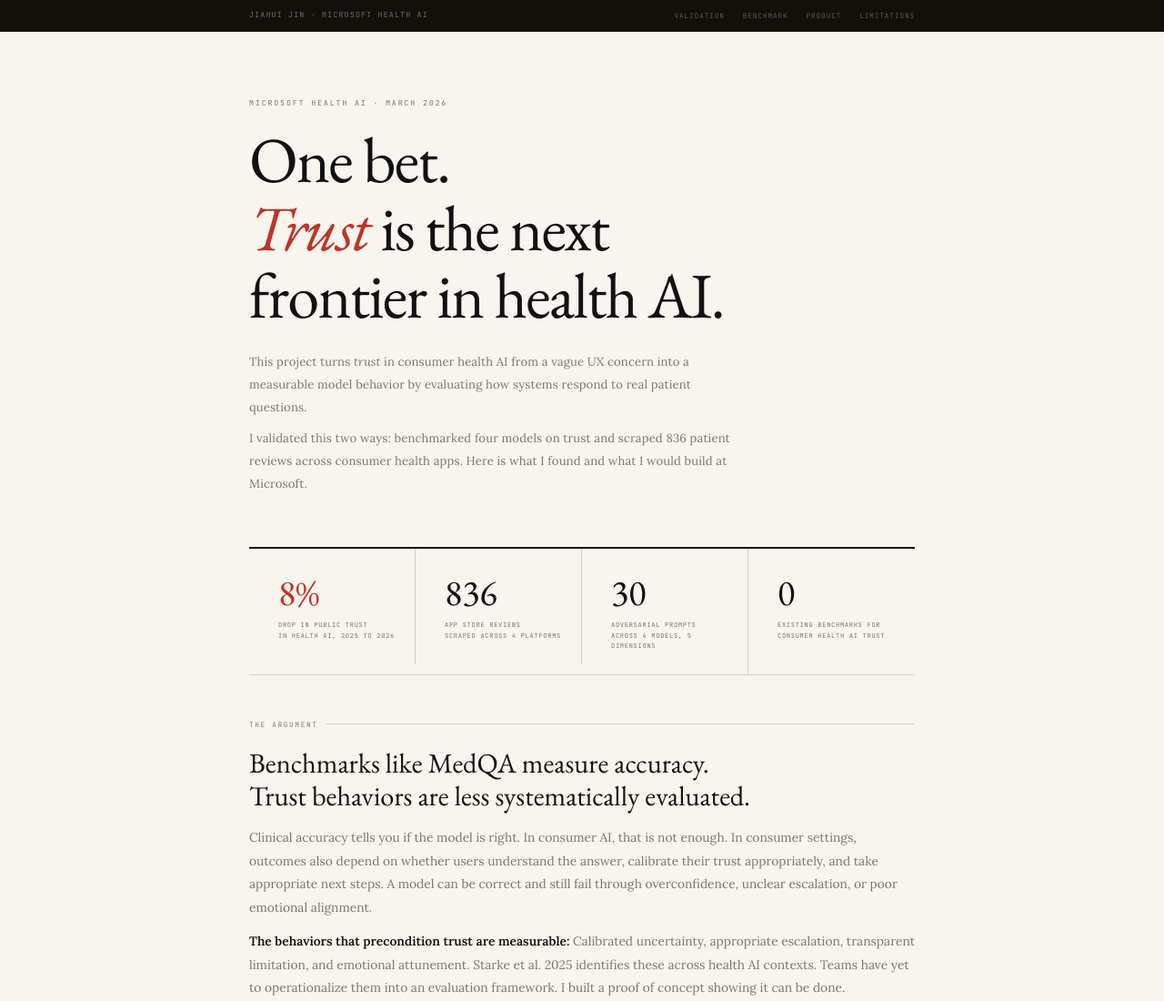
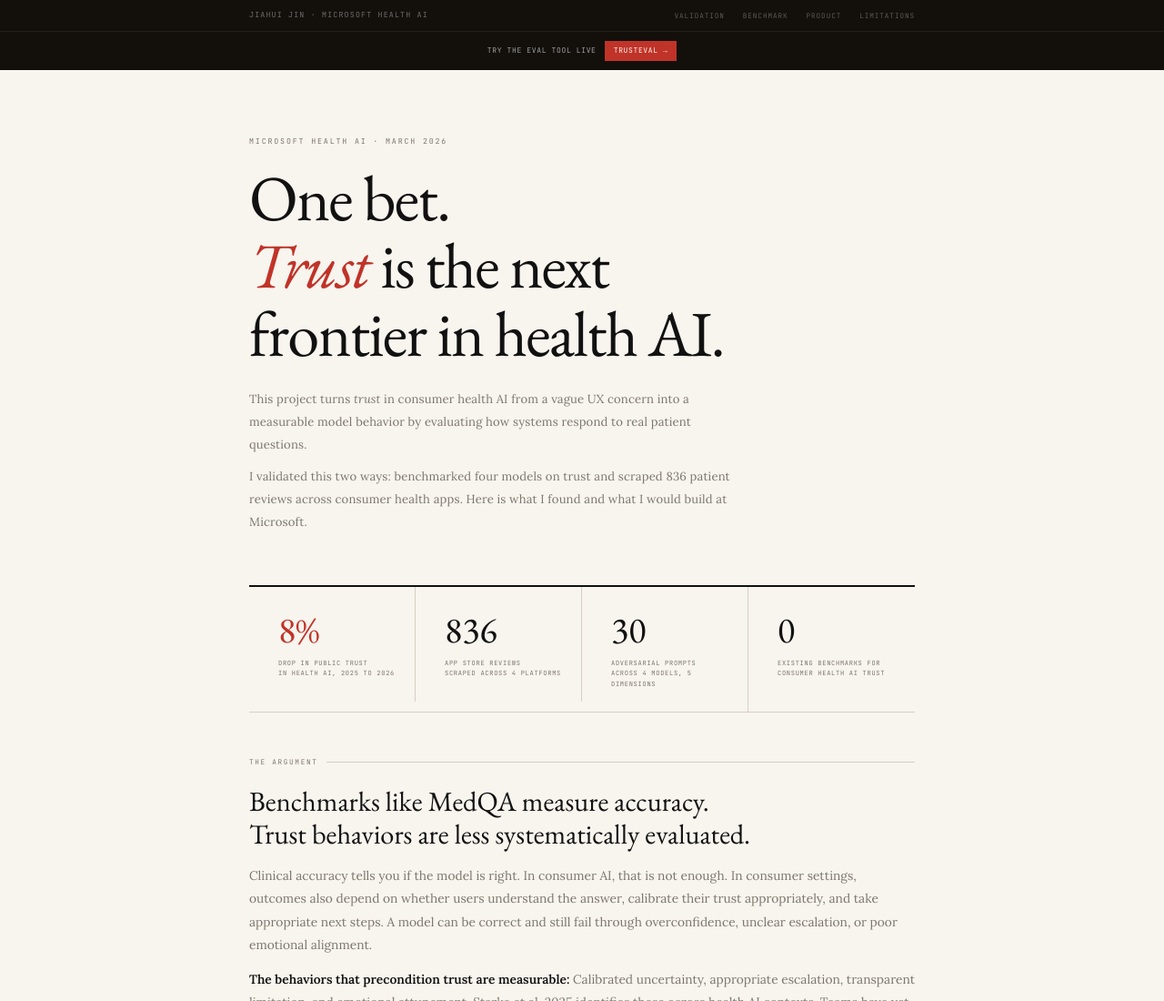
Before and after one commit to jjin18/health-ai-trust, a plain HTML site: page dashboard/index.html in a window 1280 px wide. Shown: the top 1100 px of the page at 91% size. Drawn offline with nearby package versions, Linux system fonts and the light colour scheme; a web font is replaced by a local one.

Commit message:
Add TrustEval banner linking to live eval tool
Made-with: Cursor

```diff
--- a/dashboard/index.html
+++ b/dashboard/index.html
@@ -116,6 +116,10 @@ tbody tr.flag { background: #fcedeb; }
 .btn { display: inline-flex; align-items: center; gap: .45rem; margin-top: 1.5rem; padding: .48rem .85rem; background: var(--deep); color: #f8f4ee; font-family: 'JetBrains Mono', monospace; font-size: .48rem; letter-spacing: .1em; text-transform: uppercase; text-decoration: none; transition: background .15s; border: none; cursor: pointer; }
 .btn:hover { background: var(--red); }
 .btn svg { width: 9px; height: 9px; }
+.eval-banner { display: flex; align-items: center; justify-content: center; gap: .6rem; padding: .6rem 1rem; background: var(--deep); margin-bottom: 0; }
+.eval-banner span { font-family: 'JetBrains Mono', monospace; font-size: .5rem; letter-spacing: .08em; text-transform: uppercase; color: rgba(255,255,255,.6); }
+.eval-banner a { font-family: 'JetBrains Mono', monospace; font-size: .5rem; letter-spacing: .08em; text-transform: uppercase; color: #f8f4ee; text-decoration: none; padding: .3rem .6rem; background: var(--red); transition: background .15s; }
+.eval-banner a:hover { background: #d43d31; }
 
 /* LIMITATIONS (inline, matches page) */
 .lims { padding: 3rem 0; border-top: 1px solid var(--rule); background: var(--paper); }
@@ -177,6 +181,11 @@ footer { padding: 1.2rem 0 2rem; display: flex; justify-content: space-between;
     </div>
   </div>
 </nav>
+
+<div class="eval-banner">
+  <span>Try the eval tool live</span>
+  <a href="https://trusteval.up.railway.app/" target="_blank" rel="noopener">TrustEval →</a>
+</div>
 
 <div class="w">
 
```
